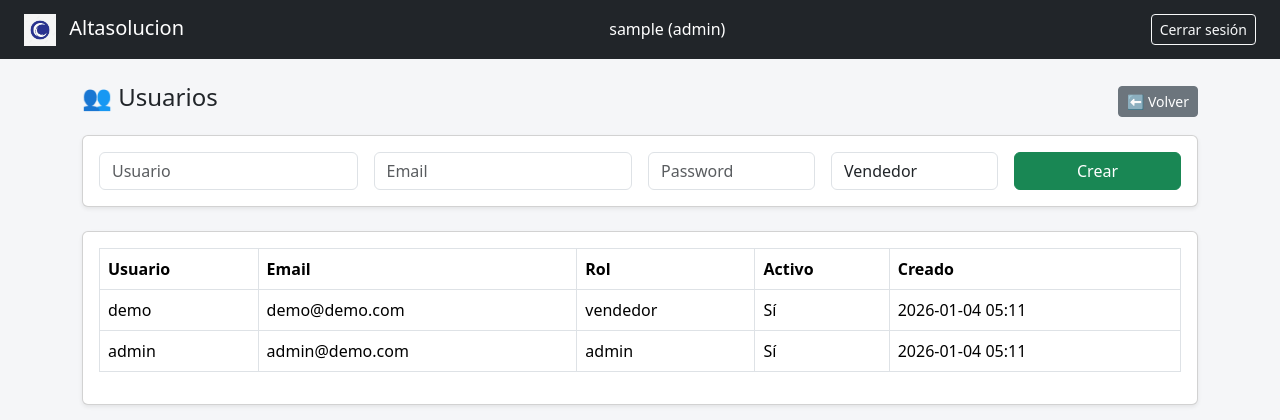
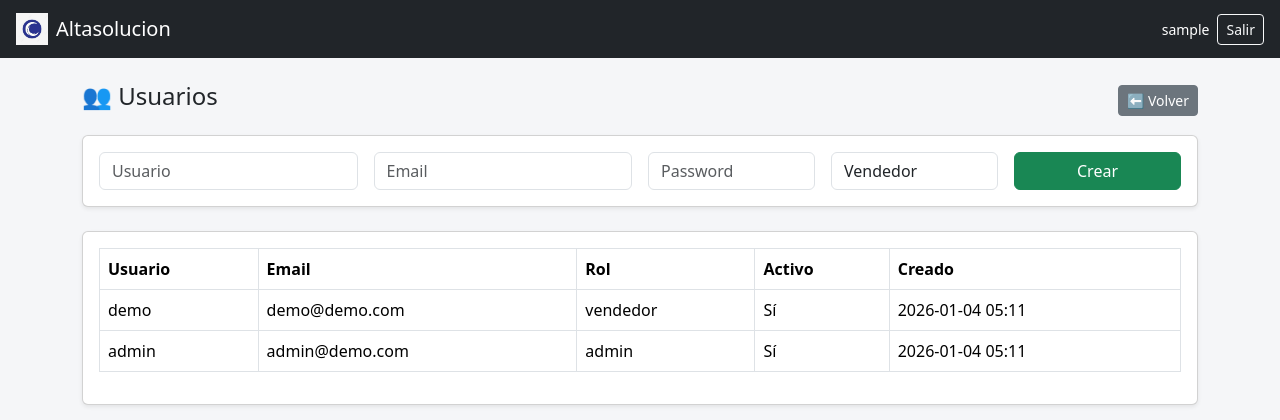
Before and after one commit to epachecoosnaya/Demos_Activities, a Flask app: page /usuarios in a window 1280 px wide. Shown: the top 420 px of the page. Run offline with Flask 3, Linux system fonts and the light colour scheme; the visitor is signed in with stand-in values (Sample User, id 1); data that the repository does not hold is empty.

Commit message:
Update base.html

```diff
--- a/templates/base.html
+++ b/templates/base.html
@@ -2,6 +2,10 @@
 <html lang="es">
 <head>
   <meta charset="UTF-8">
+
+  <!-- CLAVE PARA MÓVIL -->
+  <meta name="viewport" content="width=device-width, initial-scale=1">
+
   <title>{{ empresa }}</title>
 
   <!-- Bootstrap -->
@@ -11,31 +15,48 @@
     body {
       background-color: #f5f6f8;
     }
+
     .card-module {
+      height: 160px;
+      display: flex;
+      align-items: center;
+      justify-content: center;
       transition: transform .2s;
       cursor: pointer;
     }
+
     .card-module:hover {
       transform: scale(1.03);
+    }
+
+    .card-module h5 {
+      margin-bottom: 8px;
+    }
+
+    @media (max-width: 576px) {
+      .card-module {
+        height: 140px;
+      }
     }
   </style>
 </head>
 
 <body>
 
-<nav class="navbar navbar-dark bg-dark px-4">
-  <span class="navbar-brand">
+<nav class="navbar navbar-dark bg-dark px-3">
+  <span class="navbar-brand d-flex align-items-center">
     <img src="/static/{{ logo }}" height="32" class="me-2">
-    {{ empresa }}
+    <span class="d-none d-sm-inline">{{ empresa }}</span>
   </span>
 
-  <span class="text-white me-3">
-    {{ session.usuario }} ({{ session.rol }})
-  </span>
-
-  <a href="{{ url_for('logout') }}" class="btn btn-outline-light btn-sm">
-    Cerrar sesión
-  </a>
+  <div class="d-flex align-items-center">
+    <span class="text-white small me-2">
+      {{ session.usuario }}
+    </span>
+    <a href="{{ url_for('logout') }}" class="btn btn-outline-light btn-sm">
+      Salir
+    </a>
+  </div>
 </nav>
 
 <div class="container my-4">
```
